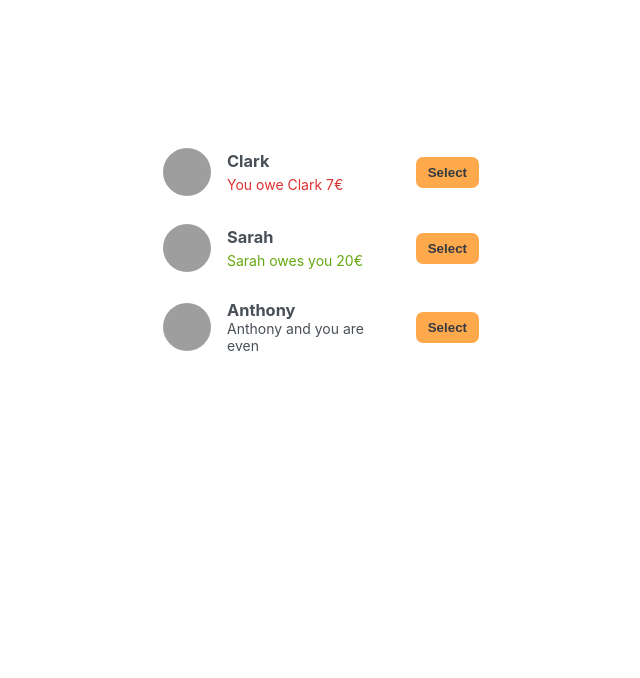
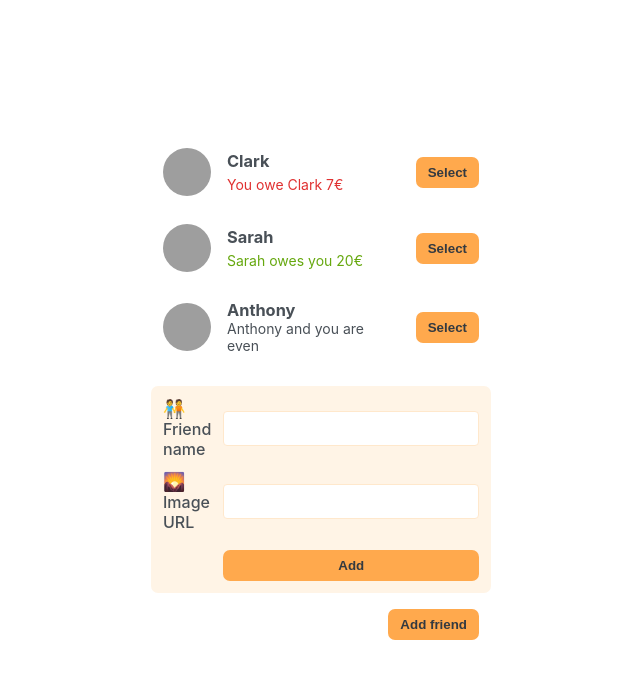
Before and after one commit to ccphung/eat-n-split, a React (Create React App) app: page / in a window 1280 px wide. Shown: the top 678 px of the page, without its empty margins (79-719 px from the left). Built offline with nearby package versions, Linux system fonts and the light colour scheme; grey boxes are pictures that could not be loaded.

Commit message:
create add friend form and button component

```diff
--- a/src/App.js
+++ b/src/App.js
@@ -24,6 +24,8 @@
     <div className="app">
       <div className="sidebar">
         <FriendsList />
+        <FormAddFriend />
+        <Button>Add friend</Button>
       </div>
     </div>
   );
@@ -59,7 +61,25 @@
       )}
       {friend.balance === 0 && <p>{friend.name} and you are even</p>}
 
-      <button className="button">Select</button>
+      <Button>Select</Button>
     </li>
   );
 }
+
+function Button({ children }) {
+  return <button className="button">{children}</button>;
+}
+
+function FormAddFriend() {
+  return (
+    <form className="form-add-friend">
+      <label>🧑‍🤝‍🧑Friend name</label>
+      <input type="text" />
+
+      <label>🌄Image URL</label>
+      <input type="text" />
+
+      <Button>Add</Button>
+    </form>
+  );
+}
```
